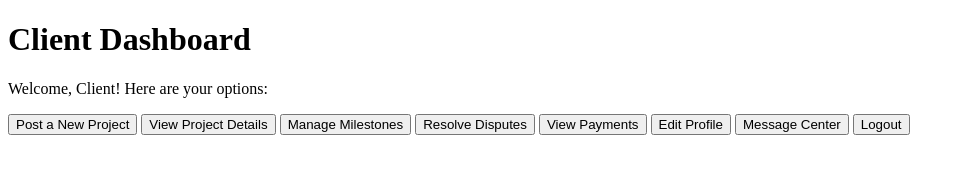
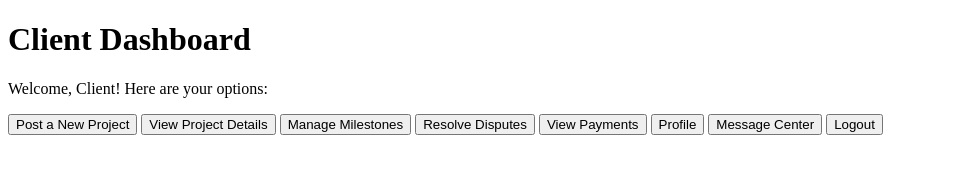
Before and after one commit to him001133/nipunation, a plain HTML site: page dashboard_client.html in a window 1280 px wide. Shown: the whole page, without its empty margins (0-965 px from the left). Drawn offline with Linux system fonts and the light colour scheme.

Commit message:
Update dashboard_client.html

```diff
--- a/dashboard_client.html
+++ b/dashboard_client.html
@@ -14,7 +14,7 @@
     <button onclick="location.href='milestone_creation.html'">Manage Milestones</button>
     <button onclick="location.href='dispute_resolution.html'">Resolve Disputes</button>
     <button onclick="location.href='payment.html'">View Payments</button>
-    <button onclick="location.href='profile.html'">Edit Profile</button>
+    <button onclick="location.href='client-profile.html'">Profile</button>
     <button onclick="location.href='message_center.html'">Message Center</button>
     <button onclick="logout()">Logout</button>
 
```
